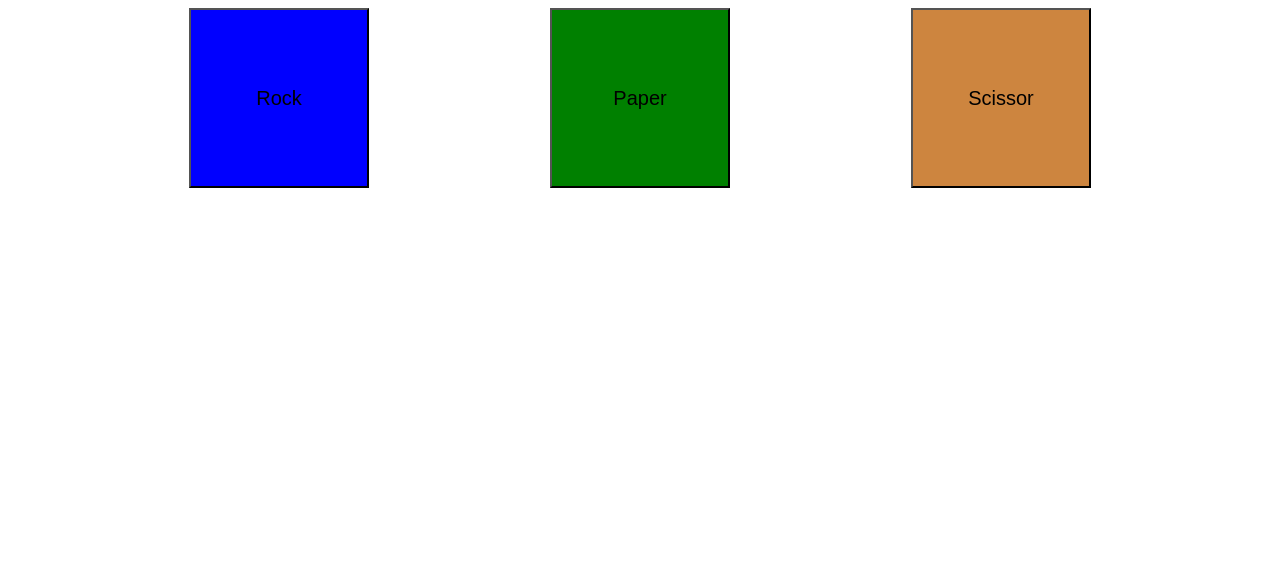
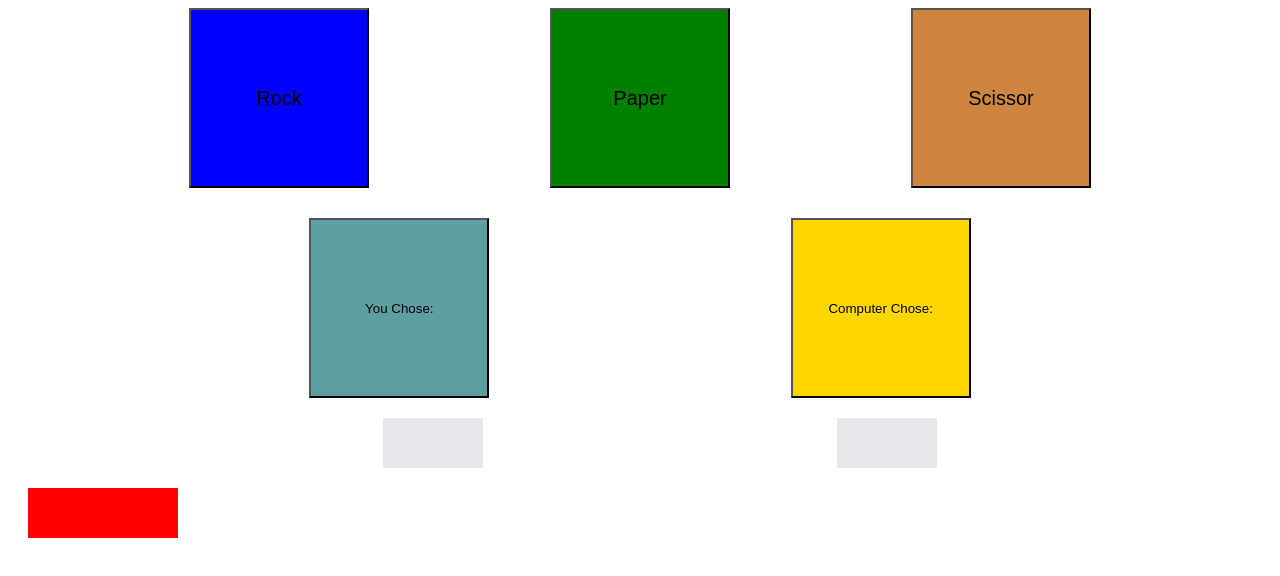
Before and after one commit to abim91/Rock-Paper-Scissor, a plain HTML site: page index.html in a window 1280 px wide. Drawn offline with Linux system fonts and the light colour scheme.

Commit message:
added points

```diff
--- a/index.html
+++ b/index.html
@@ -20,6 +20,25 @@
 
     <button id = "scissorsBtn" class="key">Scissor</button>
   </div>
+
+  <div class = "decisionBoard">
+    <button id = "userDecision">You Chose:</button>
+    <button id = "computerDecision">Computer Chose:</button>
+  </div>
+
+  <div class = "gameResult">
+      <div id = "points-display">
+        <div id = "user-points"></div>
+        <div id = "computer-points"></div>
+      </div>
+      <div id = "winner-display"></div>
+
+      </div>
+
+
+  </div>
+
+  </div>
   <script src = "rPC.js"> </script>
 </body>
 </html>
--- a/rPC.js
+++ b/rPC.js
@@ -1,17 +1,17 @@
 console.log("Pick a option:");
-
+//returns a random choice
 function getComputerChoice(){
     const choices = ["Rock", "Paper", "Scissor"];
     var randChoice = Math.floor((Math.random() * 3));
     return choices[randChoice];
 }
 
-function getUserChoice(callback){
+function getUserChoice(){
     return new Promise(function (resolve){
     window.addEventListener("click",function(e){
         //console.log(e);
         const selected =document.querySelector(`button[id="${e.target.id}"]`);
-       let userSelected = selected.textContent;
+       let userSelected = selected.innerHTML;
 
        resolve(userSelected);
 
@@ -19,7 +19,7 @@ function getUserChoice(callback){
 
     });
 }
-
+//decides who wins the current round and returns the winner
 function decideWinner(userChoice, computerChoice){
 
 
@@ -58,36 +58,55 @@ function decideWinner(userChoice, computerChoice){
 
 }
 
+//used to output the winner of the current round;
 function outputWinner(){
-    if(userPoint > computerPoint)
+    const divWinner = document.querySelector("#winner-display");
+
+    if(userPoint > computerPoint){
+        divWinner.innerHTML = "You won!!!";
         console.log("You Won!!!");
-    else if (userPoint < computerPoint)
+    }
+    else if (userPoint < computerPoint){
         console.log("You Lost")
+        divWinner.innerHTML = "You Lost, loser";
+
+    }
     else if(userPoint === computerPoint){
-        console.log("It is a Draw");
+        divWinner.innerHTML = "It is a Draw";
     }
     }
 
 var userPoint = 0, computerPoint = 0;
 function playGame(userChoice){
-//var userPoint = 0, computerPoint = 0;
-
-
     if(userChoice)
         userChoice = userChoice.toLowerCase();
     let computerChoice = getComputerChoice();
 
+    const divUser = document.querySelector("#userDecision");
+    divUser.innerHTML = userChoice;
+
+    const divComp = document.querySelector("#computerDecision");
+    divComp.innerHTML = computerChoice;
+
+    const divUserScore = document.querySelector("#user-points");
+
+    const divCompScore = document.querySelector("#computer-points");
+    divComp.innerHTML = computerChoice;
+
     console.log("Computer chose : " + computerChoice);
     console.log("User Chose : " + userChoice);
+
     let winner = decideWinner(userChoice, computerChoice);
 
     if(winner === "user"){
      //   console.log("You Won!!!");
         userPoint++;
+        divUserScore.innerHTML = userPoint;
     }
     else if(winner === "computer"){
      //   console.log("You Lost");
         computerPoint++;
+        divCompScore.innerHTML = computerPoint;
     }
 
 
@@ -103,3 +122,5 @@ async function runMultipleTimes(){
 
 }
 runMultipleTimes();
+
+//decision board
--- a/style.css
+++ b/style.css
@@ -1,3 +1,7 @@
+body{
+    display: block;
+}
+/*Creating choice board*/
 #rockBtn{
     background: blue;
 
@@ -8,7 +12,6 @@
 #scissorsBtn{
     background: peru;
 }
-
 .opt{
     display: flex;
      flex: 1;
@@ -24,7 +27,49 @@
      align-items: center;
 
  }
-body{
+
+ /*Creating output board*/
+.decisionBoard {
     display: flex;
+    padding-top: 30px;
+    justify-content: space-evenly;
+}
+
+#userDecision{
+    background: #5F9EA0;
+    min-width: 180px;
+    min-height: 180px;
+}
+
+#computerDecision{
+    background: #FFD700;
+    min-width: 180px;
+    min-height: 180px;
+}
+
+.gameResult{
+
 
 }
+
+#points-display{
+
+    width: 100%;
+    display: flex;
+    justify-content: space-evenly;
+    height: 50px;
+    margin: 20px;
+}
+
+#computer-points, #user-points{
+    width: 100px;
+    height: 50px;
+    background: #E5E7EB;
+}
+
+#winner-display{
+    background: red;
+    width: 150px;
+    height: 50px;
+    margin: 20px;
+}
```
Lines whose indentation alone changed are shown as unchanged.
